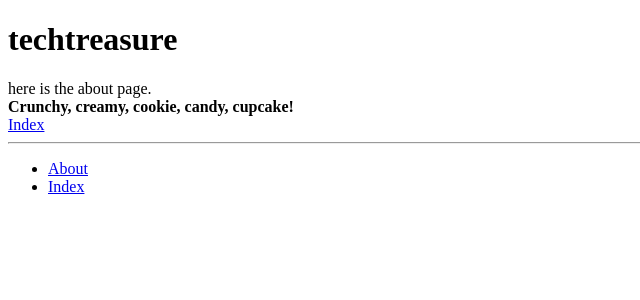
After one commit to atomicsam/techtreasure, a Django app: page /techtreasure/about/ in a window 1280 px wide. The commit adds this page. Shown: the top 300 px of the page, without its empty margins (0-640 px from the left). Run offline with Django 3.2, Linux system fonts and the light colour scheme.

Commit message:
Got a basic index and about us page working

```diff
--- a/team_project/urls.py
+++ b/team_project/urls.py
@@ -15,7 +15,11 @@ Including another URLconf
 """
 from django.contrib import admin
 from django.urls import path
+from django.urls import include
+from techtreasure import views
 
 urlpatterns = [
+    path('', views.index, name='index'),
+    path('techtreasure/', include('techtreasure.urls')),
     path('admin/', admin.site.urls),
 ]
--- /dev/null
+++ b/techtreasure/urls.py
@@ -0,0 +1,9 @@
+from django.urls import path
+from techtreasure import views
+
+app_name = 'techtreasure'
+
+urlpatterns = [
+    path('', views.index, name='index'),
+    path('about/', views.about, name='about'),
+]
--- a/techtreasure/views.py
+++ b/techtreasure/views.py
@@ -1,3 +1,18 @@
 from django.shortcuts import render
 
 # Create your views here.
+def index(request):
+
+    context_dict = {}
+    context_dict['boldmessage'] = 'Crunchy, creamy, cookie, candy, cupcake!'
+
+    response = render(request, 'techtreasure/index.html', context=context_dict)
+    return response
+
+def about(request):
+
+    context_dict = {}
+    context_dict['boldmessage'] = 'Crunchy, creamy, cookie, candy, cupcake!'
+
+    response = render(request, 'techtreasure/about.html', context=context_dict)
+    return response
--- /dev/null
+++ b/templates/techtreasure/about.html
@@ -0,0 +1,17 @@
+{% extends 'techtreasure/base.html' %}
+{% load staticfiles %}
+
+{% block title_block %}
+    FAQ's
+{% endblock %}
+
+{% block body_block %}
+    <h1>techtreasure</h1>
+    <div>
+        here is the about page.<br />
+        <strong>{{ boldmessage }}</strong><br />
+    </div>
+    <div>
+        <a href="{% url 'techtreasure:index' %}">Index</a><br />
+    </div>
+{% endblock %}
--- /dev/null
+++ b/templates/techtreasure/base.html
@@ -0,0 +1,29 @@
+<!DOCTYPE html>
+{% load staticfiles %}
+
+<html>
+    <head>
+        <title>
+            Rango -
+            {% block title_block %}
+                How to Tango with Django!
+            {% endblock %}
+        </title>
+    </head>
+    <body>
+        <div>
+            {% block body_block %}
+            {% endblock %}
+        </div>
+        <div>
+
+        </div>
+        <hr />
+        <div>
+            <ul>
+                <li><a href="{% url 'techtreasure:about' %}">About</a></li>
+                <li><a href="{% url 'techtreasure:index' %}">Index</a></li>
+            </ul>
+        </div>
+    </body>
+</html>
```
Also changed, not shown: team_project/settings.py (+9 -1 lines), templates/techtreasure/index.html (+5 -27 lines).
